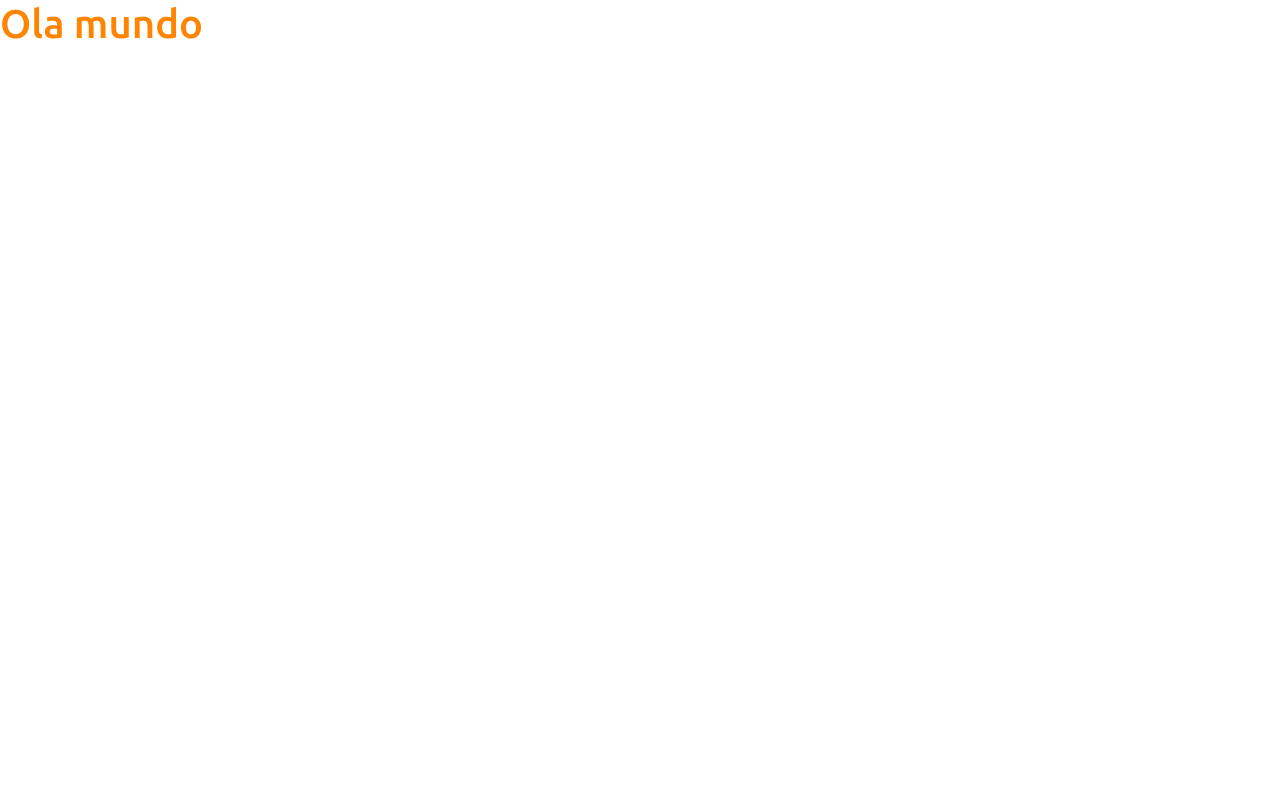
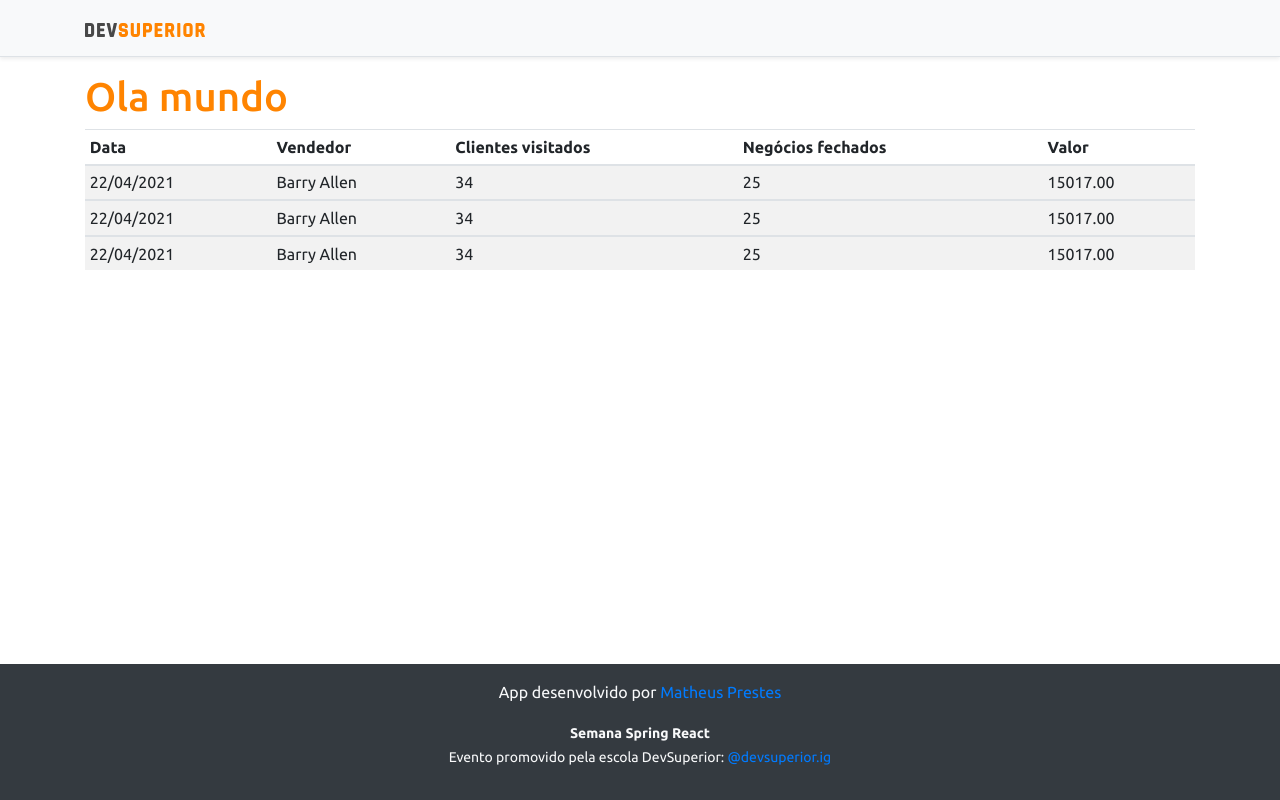
Before and after one commit to Mathprestes/projeto-sds3, a React (Create React App) app in the folder frontend/: page / in a window 1280 px wide. Built offline with nearby package versions, Linux system fonts and the light colour scheme.

Commit message:
Basic Static Components

```diff
--- a/frontend/src/App.tsx
+++ b/frontend/src/App.tsx
@@ -1,11 +1,19 @@
+import NavBar from "components/NavBar";
+import Footer from "components/Footer";
+import DataTable from "components/DataTable";
+
 function App() {
   return (
-    <div>
+    <>
+    <NavBar />
+    <div className="container">
+        <h1 className="text-primary"> Ola mundo </h1>
 
-    <h1 className="text-primary"> Ola mundo </h1>
-
+        <DataTable />
     </div>
+    <Footer />
+    </>
   );
 }
 
-export default App;
+export default App; //exportando a tag no arquivo index.tsx onde ele chama essa funçao para aparecer o que tem dentro
--- /dev/null
+++ b/frontend/src/components/DataTable/index.tsx
@@ -0,0 +1,51 @@
+const DataTable = () => {   //mesma coisa se usar a funcao no lugar
+    return (
+    <div className="table-responsive">
+    <table className="table table-striped table-sm">
+
+        <thead>
+            <tr>
+                <th>Data</th>
+                <th>Vendedor</th>
+                <th>Clientes visitados</th>
+                <th>Negócios fechados</th>
+                <th>Valor</th>
+            </tr>
+        </thead>
+
+        <tbody>
+            <tr>
+                <td>22/04/2021</td>
+                <td>Barry Allen</td>
+                <td>34</td>
+                <td>25</td>
+                <td>15017.00</td>
+            </tr>
+        </tbody>
+
+        <tbody>
+            <tr>
+                <td>22/04/2021</td>
+                <td>Barry Allen</td>
+                <td>34</td>
+                <td>25</td>
+                <td>15017.00</td>
+            </tr>
+        </tbody>
+
+        <tbody>
+            <tr>
+                <td>22/04/2021</td>
+                <td>Barry Allen</td>
+                <td>34</td>
+                <td>25</td>
+                <td>15017.00</td>
+            </tr>
+        </tbody>
+
+    </table>
+    </div>
+    );
+}
+
+export default DataTable;
--- /dev/null
+++ b/frontend/src/components/Footer/index.tsx
@@ -0,0 +1,14 @@
+const Footer = () => {   //mesma coisa se usar a funcao no lugar
+    return (
+        <footer className="footer mt-auto py-3 bg-dark">
+            <div className="container">
+                <p className="text-light">App desenvolvido por <a href="https://github.com/Mathprestes" target="_blank" rel="noreferrer"> Matheus Prestes </a></p>
+                <p className="text-light"><small><strong> Semana Spring React </strong><br/>
+
+        Evento promovido pela escola DevSuperior: <a href="https://instagram.com/devsuperior.ig" target="_blank" rel="noreferrer">@devsuperior.ig</a></small></p>
+            </div>
+        </footer>
+    );
+}
+
+export default Footer;
--- /dev/null
+++ b/frontend/src/components/NavBar/index.tsx
@@ -0,0 +1,15 @@
+import ImgDsDark from 'assets/img/ds_dark.svg'
+
+const NavBar = () => {   //mesma coisa se usar a funcao no lugar
+    return (
+        <div className="d-flex flex-column flex-md-row align-items-center p-3 px-md-4 mb-3 bg-light border-bottom shadow-sm">
+            <div className="container">
+                <nav className="my-2 my-md-0 mr-md-3">
+                    <img src={ImgDsDark} alt="DevSuperior" width="120" />
+                </nav>
+            </div>
+        </div>
+    );
+}
+
+export default NavBar;
--- a/frontend/src/index.tsx
+++ b/frontend/src/index.tsx
@@ -4,7 +4,7 @@
 import 'assets/css/styles.css';
 import App from './App';
 
-ReactDOM.render(
+ReactDOM.render(   //chamando a funçao com tag "app" do arquivo "App.tsx"
   <React.StrictMode>
     <App />
   </React.StrictMode>,
```
Also changed, not shown: frontend/src/assets/img/ds_dark.svg (added).
